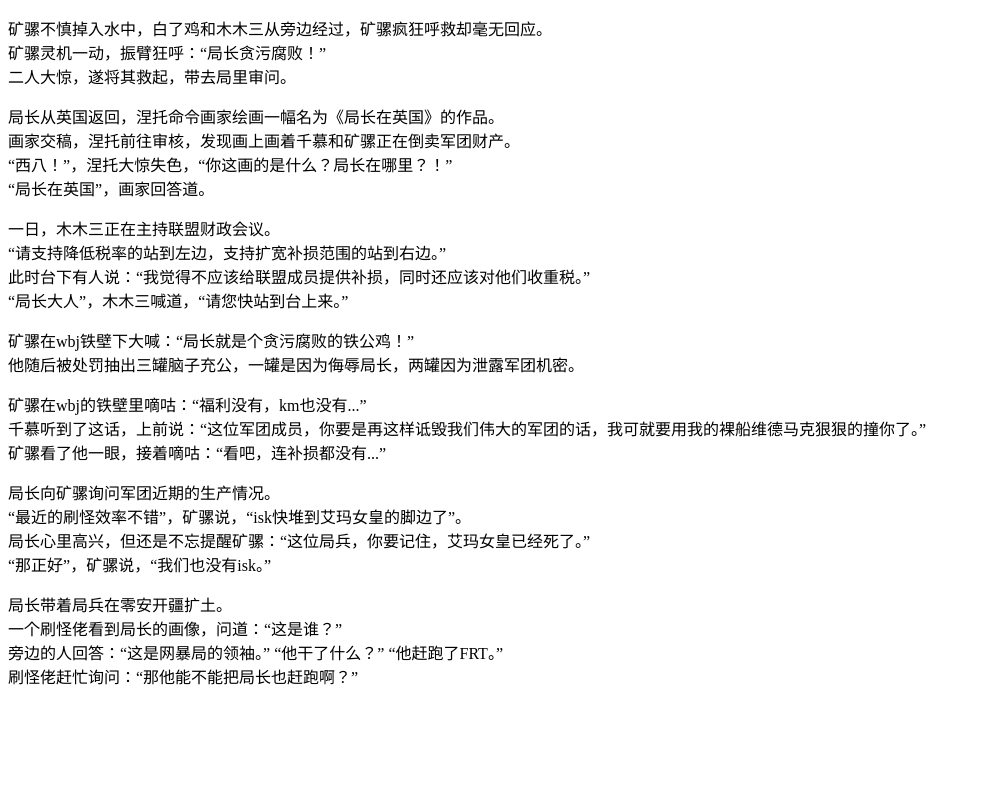
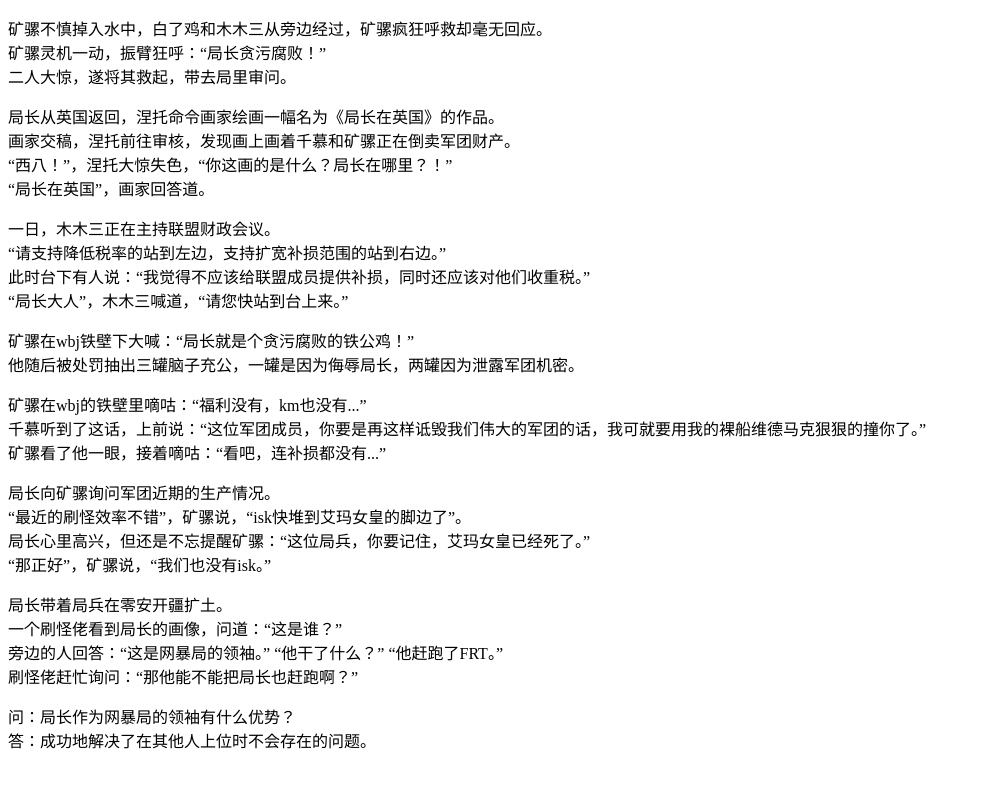
Before and after one commit to fiberoptics-0/Jvzhang-Jokes, a plain HTML site: page index.html in a window 1280 px wide. Shown: the whole page, without its empty margins (0-981 px from the left). Drawn offline with Linux system fonts and the light colour scheme.

Commit message:
Update index.html

```diff
--- a/index.html
+++ b/index.html
@@ -42,5 +42,9 @@
             旁边的人回答：“这是网暴局的领袖。” “他干了什么？” “他赶跑了FRT。”<br>
             刷怪佬赶忙询问：“那他能不能把局长也赶跑啊？”
         </p>
+        <p>
+            问：局长作为网暴局的领袖有什么优势？<br>
+            答：成功地解决了在其他人上位时不会存在的问题。
+        </p>
     </body>
 </html>
```
